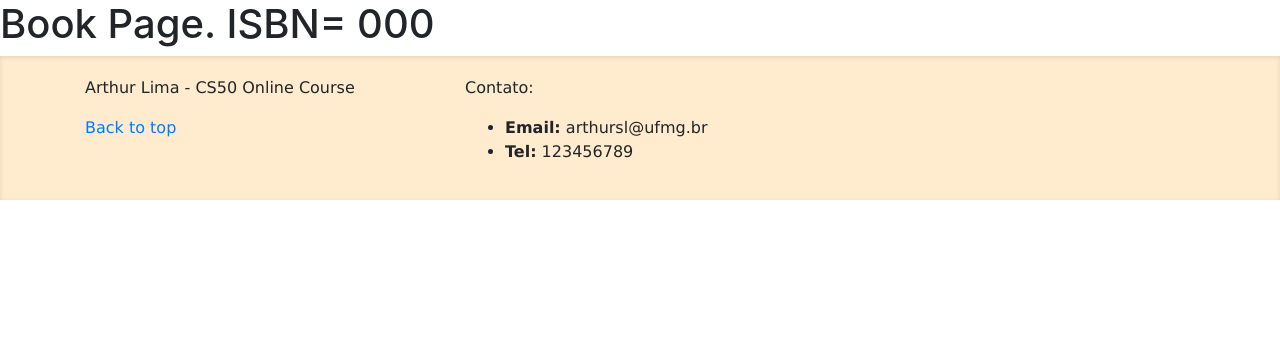
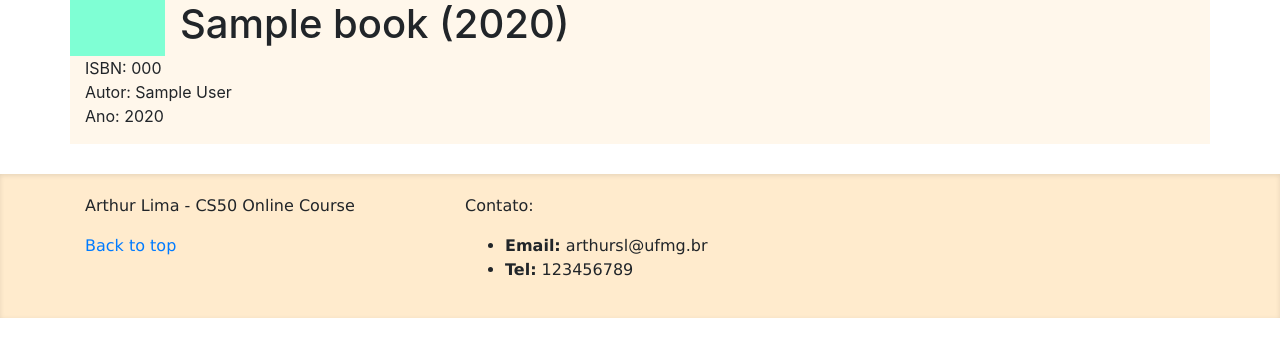
Before and after one commit to arthursl12/web-50-p1, a Flask app: template books/app/templates/book.html in a window 1280 px wide. Shown: the top 357 px of the page. Run offline with Flask 2, Linux system fonts and the light colour scheme; the template is opened without the code that fills it: most values are stand-ins (such as "Sample title", 1, 10 or a date in 2020); some libraries are stand-ins or nearby versions.

Commit message:
BookPage created, initial designs - Route created, searchs on the DB - Initial HTML/CSS design, still got work to do!

```diff
--- a/books/app/routes.py
+++ b/books/app/routes.py
@@ -1,4 +1,4 @@
-from flask import render_template,session, flash, redirect, url_for, request
+from flask import render_template,session, flash, redirect, url_for, request, abort
 
 
 from app import app
@@ -38,7 +38,7 @@ def login():
             flash('Login requested for user {}'.format(
             form.username.data))
             return redirect(url_for('search'))
-    return render_template('login.html', title='Sign In', form=form)
+    return render_template('login.html', title='Sign In', form=form, userlogged=False)
 
 @app.route('/logout')
 def logout():
@@ -63,5 +63,10 @@ def search_results(search):
 
 @app.route('/book/<isbn>')
 def bookPage(isbn):
-
-    return render_template('book.html', isbn=isbn)
+    book = db.execute("SELECT * FROM book WHERE isbn=:isbn", {"isbn": isbn}).fetchone()
+    print(book)
+    if book is None:
+        abort(404)
+    else:
+        print(f"Book:{book.isbn}, {book.title} from {book.author}, {book.year}")
+        return render_template('book.html', book=book, userlogged=False)
--- /dev/null
+++ b/books/app/static/book.css
@@ -0,0 +1,8 @@
+#title {
+  text-shadow: black; }
+
+#book {
+  background-color: #fff7eb;
+  margin-bottom: 30px; }
+
+/*# sourceMappingURL=book.css.map */
--- /dev/null
+++ b/books/app/static/book.scss
@@ -0,0 +1,8 @@
+#title{
+    text-shadow: black;
+}
+
+#book{
+    background-color: #fff7eb;
+    margin-bottom: 30px;
+}
--- a/books/app/templates/base.html
+++ b/books/app/templates/base.html
@@ -12,13 +12,13 @@
         {% block styles %}{% endblock %}
     </head>
     <body>
-        {% if userlogged %}
+        {% if userlogged == true %}
             <div class="top-bar">
                 <div class="container">
                     <nav class="nav blog-nav">
                         <a class="nav-link active" href="{{ url_for('search') }}">Home</a>
                         <a class="nav-link" href="{{ url_for('logout') }}">Logout</a>
-                        <a class="nav-link" href="{{ url_for('bookPage', isbn=1) }}">Book</a>
+                        <a class="nav-link" href="{{ url_for('bookPage', isbn='0006480098') }}">Book</a>
                     </nav>
                 </div>
             </div>
--- a/books/app/templates/book.html
+++ b/books/app/templates/book.html
@@ -1,13 +1,45 @@
 {% extends "base.html" %}
 
 {% block styles %}
+    <link rel="stylesheet" href="{{ url_for('static', filename='book.css') }}">
 {% endblock %}
 
 
 {% block content %}
-    <div class="float-none">
-        <h1>Book Page. ISBN= {{isbn}}</h1>
+    {% if userlogged == false %}
+    <div class="top-bar">
+        <div class="container">
+            <nav class="nav blog-nav">
+                <a class="nav-link active" href="{{ url_for('login') }}">Sign in to post a review</a>
+            </nav>
+        </div>
+    </div>
+    {% endif %}
+
+
+    <div id="book" class="container">
+        <div class="row">
+            <div class="col-sm-1" style="background-color: aquamarine;"></div>
+            <div id="title" class="col-sm-9">
+                <h1>
+                    {{book.title}}
+                    ({{book.year}})
+                </h1>
+            </div>
+            <div class="col-sm-1"></div>
+        </div>
+
+        <div class="row">
+            <div class="col-sm">
+                <p id="book_contents">
+                    <span>ISBN: {{book.isbn}}</span><br>
+                    <span>Autor: {{book.author}}</span><br>
+                    <span>Ano: {{book.year}}</span><br>
+                </p>
+            </div>
+        </div>
     </div>
 
 
+
 {% endblock %}
```
Also changed, not shown: 1 other file.
